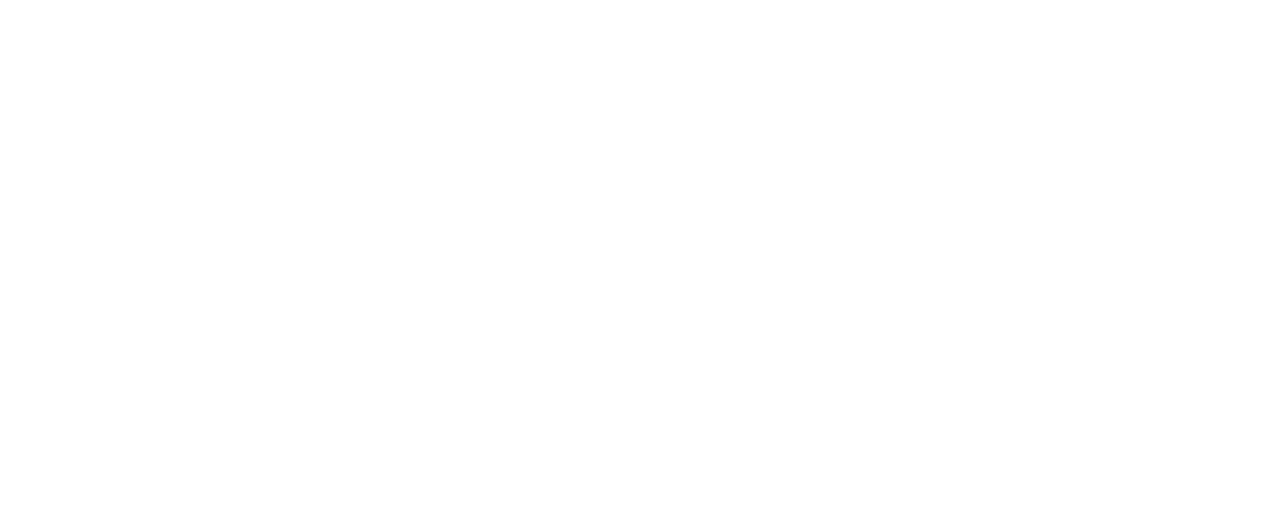
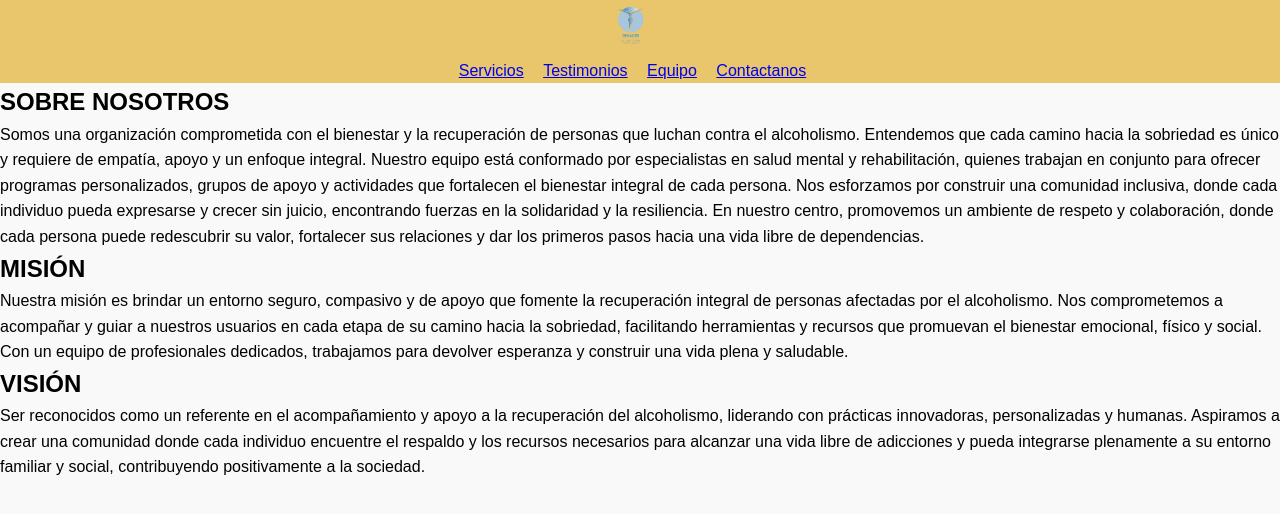
Before and after one commit to Karen-Leon29/Renacer-HTML5-CSS, a plain HTML site: page index.html in a window 1280 px wide. Drawn offline with Linux system fonts and the light colour scheme.

Commit message:
primer commit Daniela / Home

```diff
--- a/estilos/estilo.css
+++ b/estilos/estilo.css
@@ -0,0 +1,37 @@
+/*rESET BÁSICO*/
+*{
+    margin: 0;
+    padding: 0;
+    box-sizing: border-box;
+}
+
+body{
+    font-family: Arial, sans-serif;
+    background-color: #f9f9f9;
+    line-height: 1.6;
+    display: grid;
+    min-height: 100vh;
+    grid-template-rows: auto 1fr auto;
+}
+
+header{
+    background-color: rgb(233, 198, 108);
+    color: white;
+    padding: 20;
+    text-align: center;
+}
+
+nav .logo {
+    height: 50px; /* Tamaño del logo */
+    margin-right: 20px; /* Espacio entre logo y los enlaces */
+}
+
+nav ul{
+    list-style: none;
+    padding: 0;
+}
+
+nav ul li{
+    display: inline; /*Muestra en linea para hacer una barra de mavegación*/
+    margin-right: 15px;
+}
--- /dev/null
+++ b/home.html
@@ -0,0 +1,44 @@
+<!DOCTYPE html>
+<html lang="en">
+<head>
+    <meta charset="UTF-8">
+    <meta name="viewport" content="width=device-width, initial-scale=1.0">
+    <title>HOME</title>
+    <link rel="stylesheet" href="estilos/estilo.css">
+</head>
+<body>
+    <header>
+        <nav>
+            <img src="images/logo.png" alt="Logo Renacer" class="logo">
+            <ul>
+                <li><a href="#servicios">Servicios</a></li>
+                <li><a href="#testimonios">Testimonios</a></li>
+                <li><a href="#equipo">Equipo</a></li>
+                <li><a href="#contacto">Contactanos</a></li>
+            </ul>
+        </nav>
+    </header>
+    <main>
+        <section>
+            <div>
+                <h1>SOBRE NOSOTROS</h1>
+                <P>Somos una organización comprometida con el bienestar y la recuperación de personas que luchan contra el alcoholismo. Entendemos que cada camino hacia la sobriedad es único y requiere de empatía, apoyo y un enfoque integral. Nuestro equipo está conformado por especialistas en salud mental y rehabilitación, quienes trabajan en conjunto para ofrecer programas personalizados, grupos de apoyo y actividades que fortalecen el bienestar integral de cada persona.
+
+                Nos esforzamos por construir una comunidad inclusiva, donde cada individuo pueda expresarse y crecer sin juicio, encontrando fuerzas en la solidaridad y la resiliencia. En nuestro centro, promovemos un ambiente de respeto y colaboración, donde cada persona puede redescubrir su valor, fortalecer sus relaciones y dar los primeros pasos hacia una vida libre de dependencias.</P>
+            </div>
+        </section>
+        <section>
+            <div>
+                <h2>MISIÓN</h2>
+                <P>Nuestra misión es brindar un entorno seguro, compasivo y de apoyo que fomente la recuperación integral de personas afectadas por el alcoholismo. Nos comprometemos a acompañar y guiar a nuestros usuarios en cada etapa de su camino hacia la sobriedad, facilitando herramientas y recursos que promuevan el bienestar emocional, físico y social. Con un equipo de profesionales dedicados, trabajamos para devolver esperanza y construir una vida plena y saludable.</P>
+            </div>
+        </section>
+        <section>
+            <div>
+                <h2>VISIÓN</h2>
+                <p>Ser reconocidos como un referente en el acompañamiento y apoyo a la recuperación del alcoholismo, liderando con prácticas innovadoras, personalizadas y humanas. Aspiramos a crear una comunidad donde cada individuo encuentre el respaldo y los recursos necesarios para alcanzar una vida libre de adicciones y pueda integrarse plenamente a su entorno familiar y social, contribuyendo positivamente a la sociedad.</p>
+            </div>
+        </section>
+    </main>
+</body>
+</html>
--- a/index.html
+++ b/index.html
@@ -7,6 +7,8 @@
     <link rel="stylesheet" href="estilos/estilo.css">
 </head>
 <body>
+    <div id="content"></div>
+    <script src="scripts/home.js"></script>
 
 </body>
 </html>
--- /dev/null
+++ b/scripts/home.js
@@ -0,0 +1,5 @@
+fetch('home.html')
+    .then(response => response.text())
+    .then(html => {
+        document.getElementById('content').innerHTML = html;
+    });
```
Also changed, not shown: images/logo.png (added).
